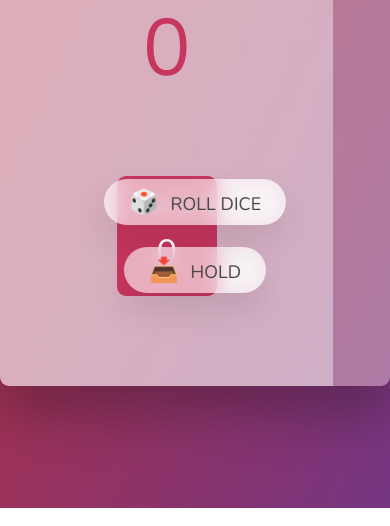
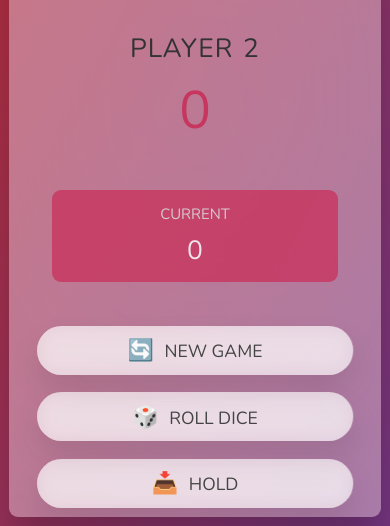
Before and after one commit to zishu26/DiceGame, a plain HTML site: page index.html in a window 390 px wide. Shown: the part 336-862 px from the top of the page. Drawn offline with nearby package versions, Linux system fonts and the light colour scheme.

Commit message:
Mobile browser friendlt

```diff
--- a/style.css
+++ b/style.css
@@ -1,5 +1,6 @@
 @import url('https://fonts.googleapis.com/css2?family=Nunito&display=swap');
 
+/* RESET */
 * {
   margin: 0;
   padding: 0;
@@ -14,12 +15,13 @@ html {
 body {
   font-family: 'Nunito', sans-serif;
   font-weight: 400;
-  height: 100vh;
+  min-height: 100vh;
   color: #333;
   background-image: linear-gradient(to top left, #753682 0%, #bf2e34 100%);
   display: flex;
   align-items: center;
   justify-content: center;
+  padding: 1rem;
 }
 
 /* LAYOUT */
@@ -29,13 +31,13 @@ main {
   height: 60rem;
   background-color: rgba(255, 255, 255, 0.35);
   backdrop-filter: blur(200px);
-  filter: blur();
   box-shadow: 0 3rem 5rem rgba(0, 0, 0, 0.25);
   border-radius: 9px;
   overflow: hidden;
   display: flex;
 }
 
+/* PLAYER */
 .player {
   flex: 50%;
   padding: 9rem;
@@ -45,9 +47,7 @@ main {
   transition: all 0.75s;
 }
 
-/* ELEMENTS */
 .name {
-  position: relative;
   font-size: 4rem;
   text-transform: uppercase;
   letter-spacing: 1px;
@@ -66,15 +66,13 @@ main {
 .player--active {
   background-color: rgba(255, 255, 255, 0.4);
 }
+
 .player--active .name {
   font-weight: 700;
 }
+
 .player--active .score {
   font-weight: 400;
-}
-
-.player--active .current {
-  opacity: 1;
 }
 
 .current {
@@ -99,42 +97,44 @@ main {
   font-size: 3.5rem;
 }
 
-/* ABSOLUTE POSITIONED ELEMENTS */
+.player--active .current {
+  opacity: 1;
+}
+
+/* BUTTONS */
 .btn {
   position: absolute;
   left: 50%;
   transform: translateX(-50%);
   color: #444;
-  background: none;
+  background-color: rgba(255, 255, 255, 0.6);
+  backdrop-filter: blur(10px);
   border: none;
   font-family: inherit;
   font-size: 1.8rem;
   text-transform: uppercase;
   cursor: pointer;
   font-weight: 400;
-  transition: all 0.2s;
-
-  background-color: white;
-  background-color: rgba(255, 255, 255, 0.6);
-  backdrop-filter: blur(10px);
-
   padding: 0.7rem 2.5rem;
   border-radius: 50rem;
   box-shadow: 0 1.75rem 3.5rem rgba(0, 0, 0, 0.1);
+  transition: all 0.2s;
+  touch-action: manipulation;
 }
 
 .btn::first-letter {
   font-size: 2.4rem;
-  display: inline-block;
   margin-right: 0.7rem;
 }
 
 .btn--new {
   top: 4rem;
 }
+
 .btn--roll {
   top: 39.3rem;
 }
+
 .btn--hold {
   top: 46.1rem;
 }
@@ -148,6 +148,7 @@ main {
   outline: none;
 }
 
+/* DICE */
 .dice {
   position: absolute;
   left: 50%;
@@ -157,6 +158,7 @@ main {
   box-shadow: 0 2rem 5rem rgba(0, 0, 0, 0.2);
 }
 
+/* WINNER */
 .player--winner {
   background-color: #2f2f2f;
 }
@@ -169,3 +171,69 @@ main {
 .hidden {
   display: none;
 }
+
+/* =========================
+   MOBILE RESPONSIVE STYLES
+   ========================= */
+
+@media (max-width: 768px) {
+  html {
+    font-size: 55%;
+  }
+
+  main {
+    flex-direction: column;
+    width: 100%;
+    height: auto;
+    min-height: 100vh;
+  }
+
+  .player {
+    padding: 4rem 2rem;
+  }
+
+  .name {
+    font-size: 3rem;
+  }
+
+  .score {
+    font-size: 6rem;
+  }
+
+  .current {
+    width: 85%;
+    padding: 1.5rem;
+  }
+
+  .current-score {
+    font-size: 3rem;
+  }
+
+  /* Dice becomes inline */
+  .dice {
+    position: relative;
+    top: auto;
+    left: auto;
+    transform: none;
+    margin: 2rem auto;
+    height: 8rem;
+  }
+
+  /* Buttons stacked */
+  .btn {
+    position: relative;
+    left: auto;
+    transform: none;
+    display: block;
+    width: 85%;
+    margin: 1rem auto;
+    font-size: 2rem;
+    padding: 1.2rem;
+  }
+
+  .btn--new,
+  .btn--roll,
+  .btn--hold {
+    top: auto;
+  }
+}
```
